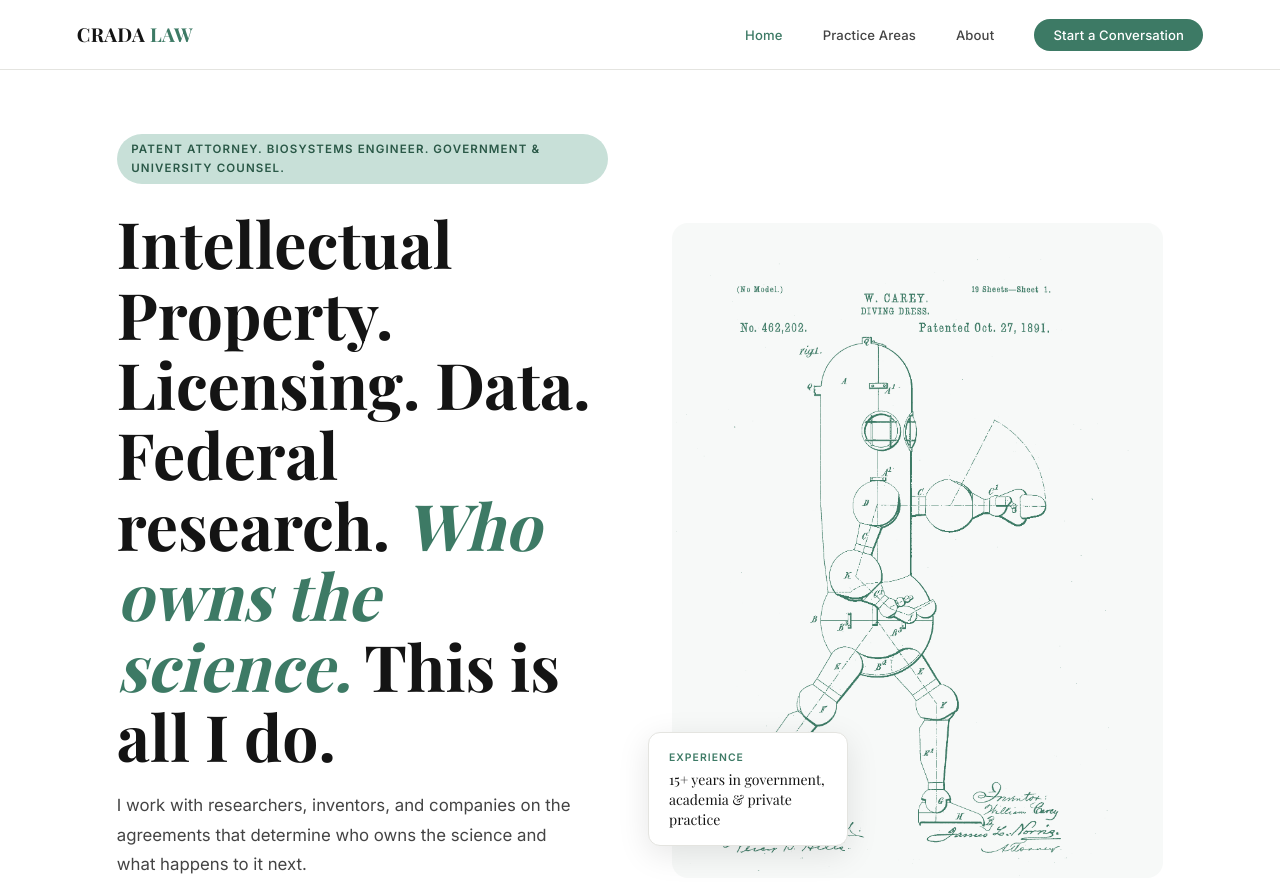
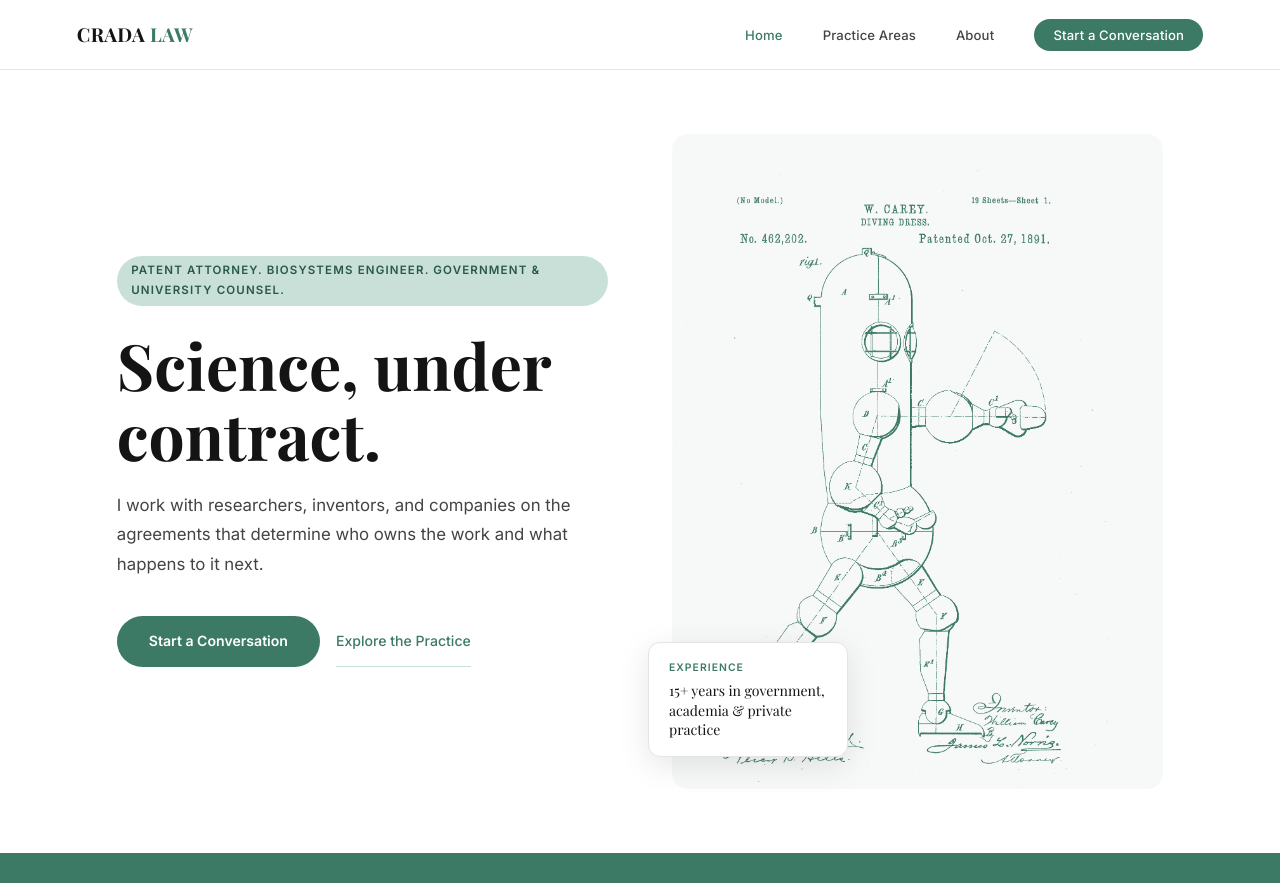
Before and after one commit to mgalde/cradalaw, a plain HTML site: page index.html in a window 1280 px wide. Shown: the top 883 px of the page. Drawn offline with nearby package versions, Linux system fonts and the light colour scheme; a web font is replaced by a local one.

Commit message:
Update hero headline and subheading, point CNAME to root domain
- Headline: "Science, under contract."
- Subheading: "who owns the work" (was "who owns the science")
- CNAME: cradalaw.com (was new.cradalaw.com)

Co-Authored-By: Claude Sonnet 4.6 <noreply@anthropic.com>

```diff
--- a/index.html
+++ b/index.html
@@ -917,8 +917,8 @@
   <section class="hero">
     <div class="hero-text">
       <span class="hero-tag">Patent Attorney. Biosystems Engineer. Government &amp; University Counsel.</span>
-      <h1 class="hero-headline">Intellectual Property. Licensing. Data. Federal research. <em>Who owns the science.</em> This is all I do.</h1>
-      <p class="hero-body">I work with researchers, inventors, and companies on the agreements that determine who owns the science and what happens to it next.</p>
+      <h1 class="hero-headline">Science, under contract.</h1>
+      <p class="hero-body">I work with researchers, inventors, and companies on the agreements that determine who owns the work and what happens to it next.</p>
       <div class="hero-actions">
         <a class="btn-primary" data-nav="contact">Start a Conversation</a>
         <a class="btn-secondary" data-nav="practice">Explore the Practice</a>
```
Also changed, not shown: 1 other file.
